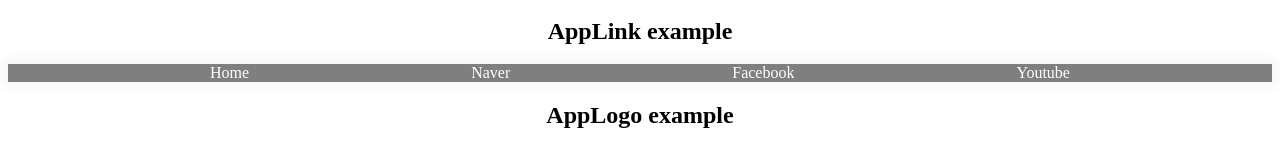
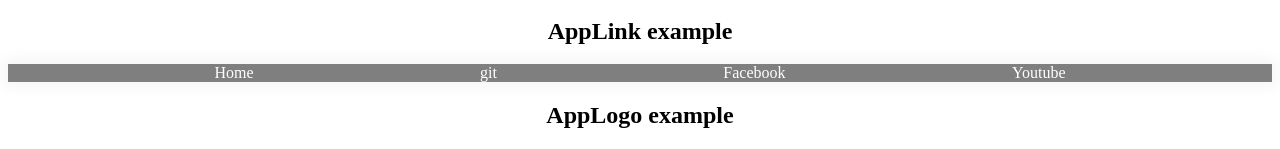
Before and after one commit to KIM-DONGJU/atomic-design-for-vue.js, a Vue app: page /atoms in a window 1280 px wide. Shown: the part 174-323 px from the top of the page. Built offline with nearby package versions, Linux system fonts and the light colour scheme.

Commit message:
pages/atoms에 git주소 추가

```diff
--- a/src/components/pages/atoms.vue
+++ b/src/components/pages/atoms.vue
@@ -33,8 +33,8 @@
       <div class="app-link">
         <AppLink path="localhost:8080" label="Home" />
         <AppLink
-          path="https://www.naver.com"
-          label="Naver"
+          path="https://github.com/KIM-DONGJU"
+          label="git"
           isNewWindow="true"
         />
         <AppLink
```
